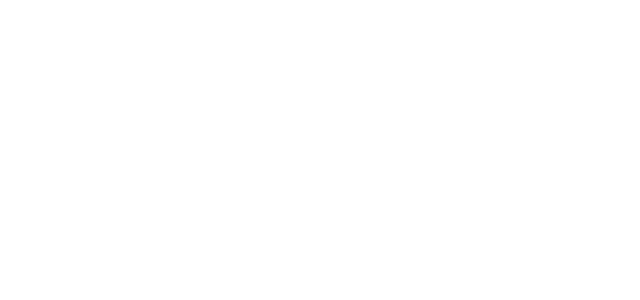
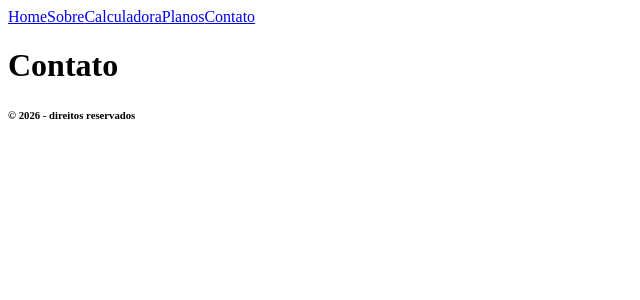
Before and after one commit to 1-ESPA/CP4-WebDev, a React (Vite) app: page /contato in a window 1280 px wide. Shown: the top 300 px of the page, without its empty margins (0-640 px from the left). Built offline with nearby package versions, Linux system fonts and the light colour scheme.

Commit message:
feat: Conectando as páginas com o components Menu

```diff
--- a/src/App.jsx
+++ b/src/App.jsx
@@ -1,7 +1,22 @@
+import { BrowserRouter as Browser,Routes,Route } from "react-router-dom"
+import Menu from "./components/Menu"
+import Footer from "./components/Footer"
+
 function App() {
 
   return (
     <>
+    <Browser>
+      <Menu />
+      <Routes>
+        <Route path="/" element={<h1>Home</h1>} />
+        <Route path="/sobre" element={<h1>Sobre</h1>} />
+        <Route path="/calculadora" element={<h1>Calculadora</h1>} />
+        <Route path="/plano" element={<h1>Planos</h1>} />
+        <Route path="/contato" element={<h1>Contato</h1>} />
+      </Routes>
+      <Footer/>
+    </Browser>
     </>
   )
 }
--- /dev/null
+++ b/src/components/Footer.jsx
@@ -0,0 +1,9 @@
+const Footer = () => {
+  return (
+    <section>
+        <h6>&copy; 2026 - direitos reservados</h6>
+    </section>
+  )
+}
+
+export default Footer
--- a/src/components/Menu.jsx
+++ b/src/components/Menu.jsx
@@ -0,0 +1,15 @@
+import {Link} from 'react-router-dom'
+
+const Menu = () => {
+  return (
+    <section className= "Nav">
+        <Link to="/">Home</Link>
+        <Link to="/sobre">Sobre</Link>
+        <Link to="/calculadora">Calculadora</Link>
+        <Link to="/plano">Planos</Link>
+        <Link to="/contato">Contato</Link>
+    </section>
+  )
+}
+
+export default Menu
```
Also changed, not shown: src/components/Fotter.jsx (deleted).
